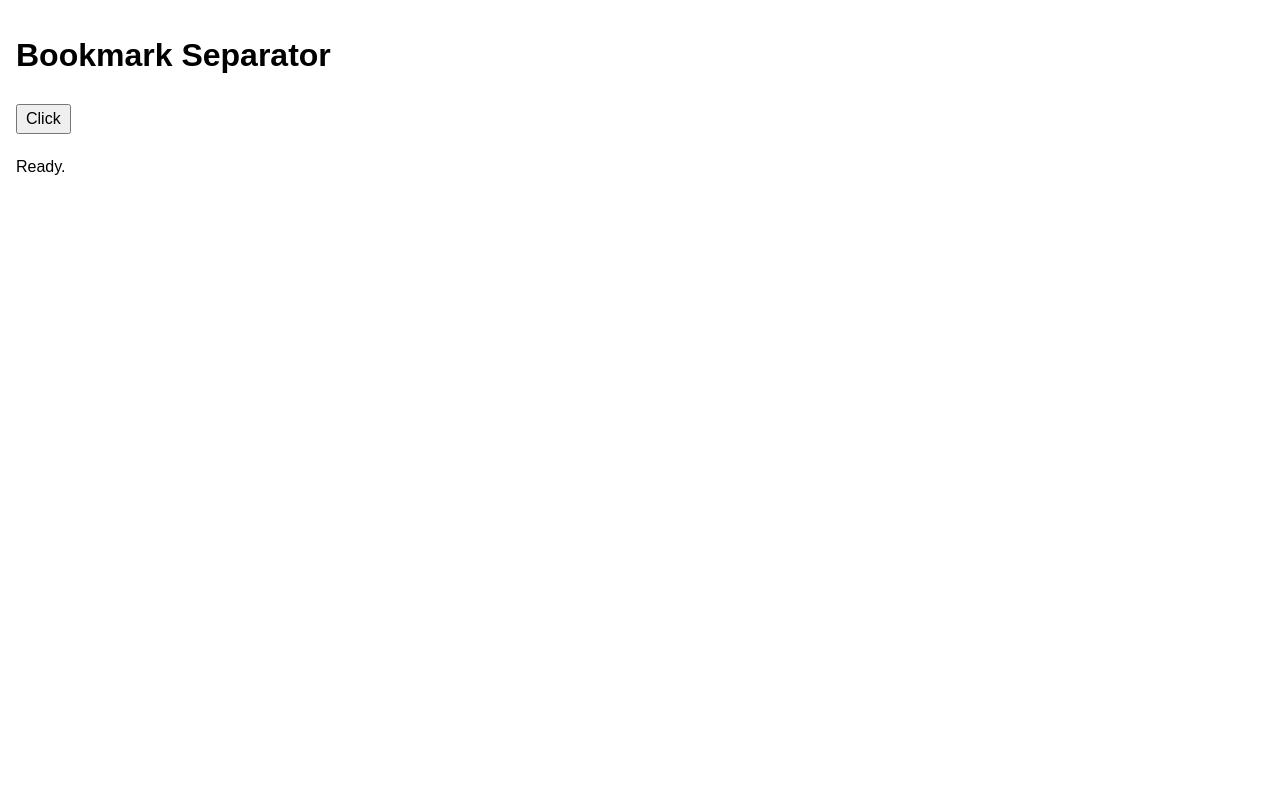
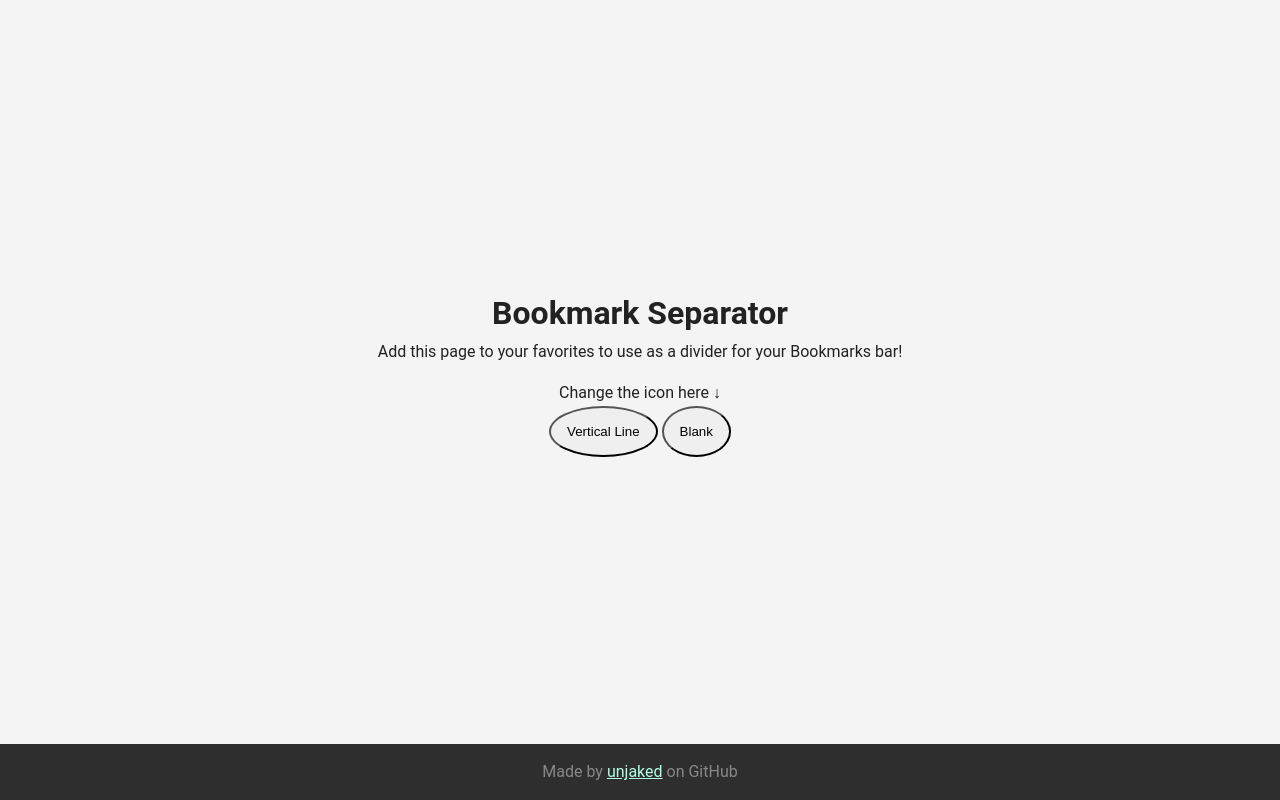
Before and after one commit to unjaked/bookmark-separator, a plain HTML site: page index.html in a window 1280 px wide. Drawn offline with Linux system fonts and the light colour scheme.

Commit message:
Create core functionality with favicon selection

```diff
--- a/index.html
+++ b/index.html
@@ -1,18 +1,47 @@
-<!doctype html>
+<!DOCTYPE html>
 <html lang="en">
 
 <head>
-    <meta charset="utf-8" />
-    <meta name="viewport" content="width=device-width, initial-scale=1" />
-    <title>Bookmark Separator</title>
-    <link rel="stylesheet" href="styles.css" />
-    <script defer src="script.js"></script>
+    <meta charset="UTF-8" />
+    <meta name="viewport" content="width=device-width, initial-scale=1.0" />
+
+    <title>Chrome Bookmarks Separator</title>
+
+    <link id="favicon" rel="icon" type="image/png" href="favicon-vert.svg" />
+
+    <link rel="stylesheet" href="style.css" />
 </head>
 
 <body>
-    <h1>Bookmark Separator</h1>
-    <button id="action-button" type="button">Click</button>
-    <p id="status">Ready.</p>
+
+    <main>
+        <div>
+            <h1>Bookmark Separator</h1>
+
+            <p>Add this page to your favorites to use as a divider for your Bookmarks bar!</p>
+
+            <div class="buttons">
+                <p>Change the icon here ↓</p>
+                <button class="favicon-option" data-favicon="favicon-vert.svg">
+                    Vertical Line
+                </button>
+
+                <button class="favicon-option" data-favicon="favicon-blank.svg">
+                    Blank
+                </button>
+
+            </div>
+
+        </div>
+    </main>
+
+
+    <footer>
+        <p>Made by <a href="https://github.com/unjaked/bookmark-separator">unjaked</a> on GitHub</p>
+    </footer>
+
+
+    <script src="script.js"></script>
 </body>
 
 </html>
--- a/script.js
+++ b/script.js
@@ -0,0 +1,26 @@
+
+document.addEventListener("DOMContentLoaded", function () { // wait till  HTML page is fully loaded
+    console.log("DOM content loaded.");
+
+    // Change favicon
+    const favicon = document.getElementById("favicon");
+    const faviconButtons = document.querySelectorAll(".favicon-option");
+
+    faviconButtons.forEach(function (button) {
+      button.addEventListener("click", function () {
+        const selectedFavicon = button.dataset.favicon;
+
+        favicon.href = selectedFavicon
+            //   + "?v=" + generateHash(); // Makes browser reload icon each time instead of caching
+      });
+    });
+
+    // Hash generation
+    function generateHash() {
+        const hash = Math.random().toString(36).substring(2, 10); // Gen float, conv to Base36, cut off decimal
+        console.log(hash);
+        return hash + Date.now(); // Append URL with # and the hash value + current UNIX time
+    }
+
+    window.location.hash = generateHash();
+});
--- /dev/null
+++ b/style.css
@@ -0,0 +1,48 @@
+/* Global */
+* {
+    margin: 0;
+    padding: 0;
+    box-sizing: border-box;
+}
+
+body {
+    display: flex;
+    justify-content: center;
+    flex-direction: column;
+    min-height: 100vh;
+    font-family: Roboto, Helvetica, Arial, sans-serif;
+    line-height: 1.6;
+    background-color: #f4f4f4;
+    color: #222;
+}
+
+a {
+    color: rgb(178, 255, 229);
+}
+
+/* Content */
+main {
+    flex: 1;
+    display: flex;
+    text-align: center;
+    justify-content: center;
+    align-items: center;
+    max-width: 1200px;
+    margin: 0 auto;
+}
+
+.buttons {
+    padding-top: 16px;
+}
+
+.buttons button {
+    padding: 16px;
+    border-radius: 100%;
+}
+
+footer {
+    text-align: center;
+    padding: 15px;
+    color: rgb(136, 136, 136);
+    background-color: #2e2e2e;
+}
--- a/styles.css
+++ /dev/null
@@ -1,19 +0,0 @@
-:root {
-    color-scheme: light;
-    font-family: Arial, Helvetica, sans-serif;
-}
-
-* {
-    box-sizing: border-box;
-}
-
-body {
-    margin: 0;
-    padding: 16px;
-}
-
-button {
-    margin: 8px 0;
-    padding: 4px 8px;
-    font: inherit;
-}
```
Also changed, not shown: favicon-blank.svg (added), favicon-vert.svg (added).
